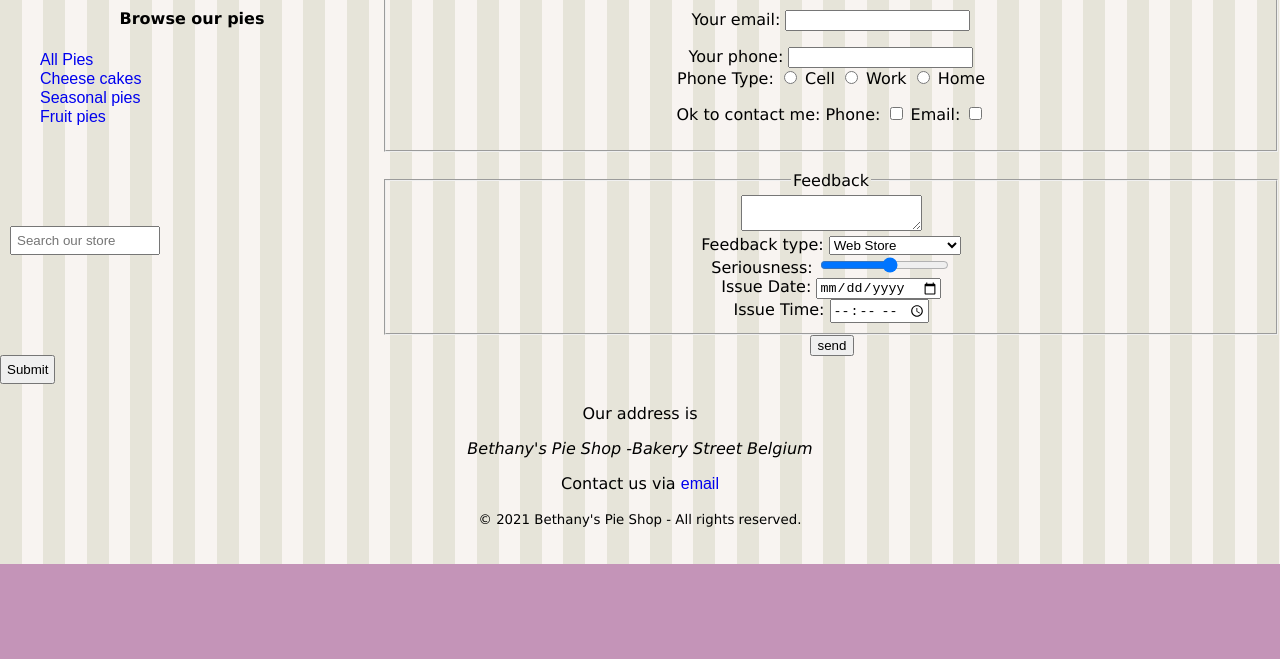
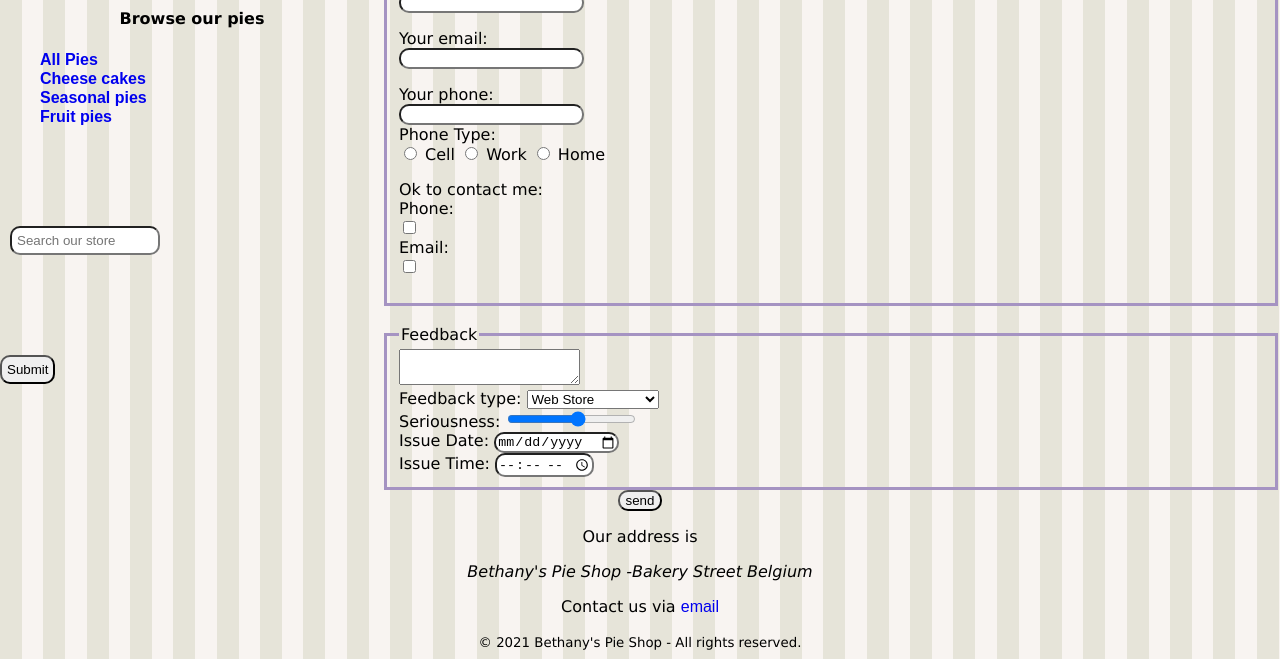
Before and after one commit to Susan56789/Bethany-Pie-Shop, a website: page Contact.html in a window 1280 px wide. Shown: the part 236-895 px from the top of the page. Before the commit the page ends 800 px from the top, so only its background shows below. Drawn offline with Linux system fonts and the light colour scheme.

Commit message:
using validation attributes

```diff
--- a/Contact.html
+++ b/Contact.html
@@ -58,15 +58,15 @@
                 <legend>Contact Information</legend>
                 <p>
             <label>Your name:</label>
-            <input type="text" name="customerName"><br>
+            <input required type="text" name="customerName"><br>
                 </p>
             <p>
         <label>Your email:</label>
-        <input type="email" name="customerEmail"><br>
+        <input required type="email" name="customerEmail"><br>
            </p>
 
         <p>
-        <label>Your phone:</label> <input type="tel" name="customerPhone"><br>
+        <label>Your phone:</label> <input required type="tel" name="customerPhone"><br>
 
         <label>Phone Type:</label>
    <input type="radio" name="Phonetype"> Cell
@@ -86,7 +86,7 @@
 
     <fieldset>
         <legend>Feedback</legend>
-    <textarea name="feedbackText"></textarea><br>
+    <textarea required name="feedbackText"></textarea><br>
     <label>Feedback type:</label> <select name="feedbackType">
 <option value="webstore">Web Store</option>
 <option value="general">General Feedback</option>
--- a/style.css
+++ b/style.css
@@ -76,12 +76,14 @@ table,td,thead,th{
     border-collapse: collapse;
     padding: 5px;
 }
-#pies>ul>li{
+#pies ul li{
     text-decoration: none;
     text-align: left;
 	display:block;
 	float:left;
 	clear:left;
+    font-weight: bold;
+    color: cornsilk;
 }
 
 nav >ul>li{
@@ -114,3 +116,27 @@ a:active{
     float: right;
     clear: right;
 }
+fieldset{
+    border-color: #a593c2;
+    border-width: 3px;
+    border-style: solid;
+    text-align: left;
+}
+fieldset>legend{
+    color:black;
+}
+p>label{
+display:block;
+}
+input{
+    border-radius:10px ;
+}
+
+footer{
+
+    left:0;
+    display: inline-block;
+    bottom: 0;
+    width: 100%;
+    text-align: center;
+}
```
